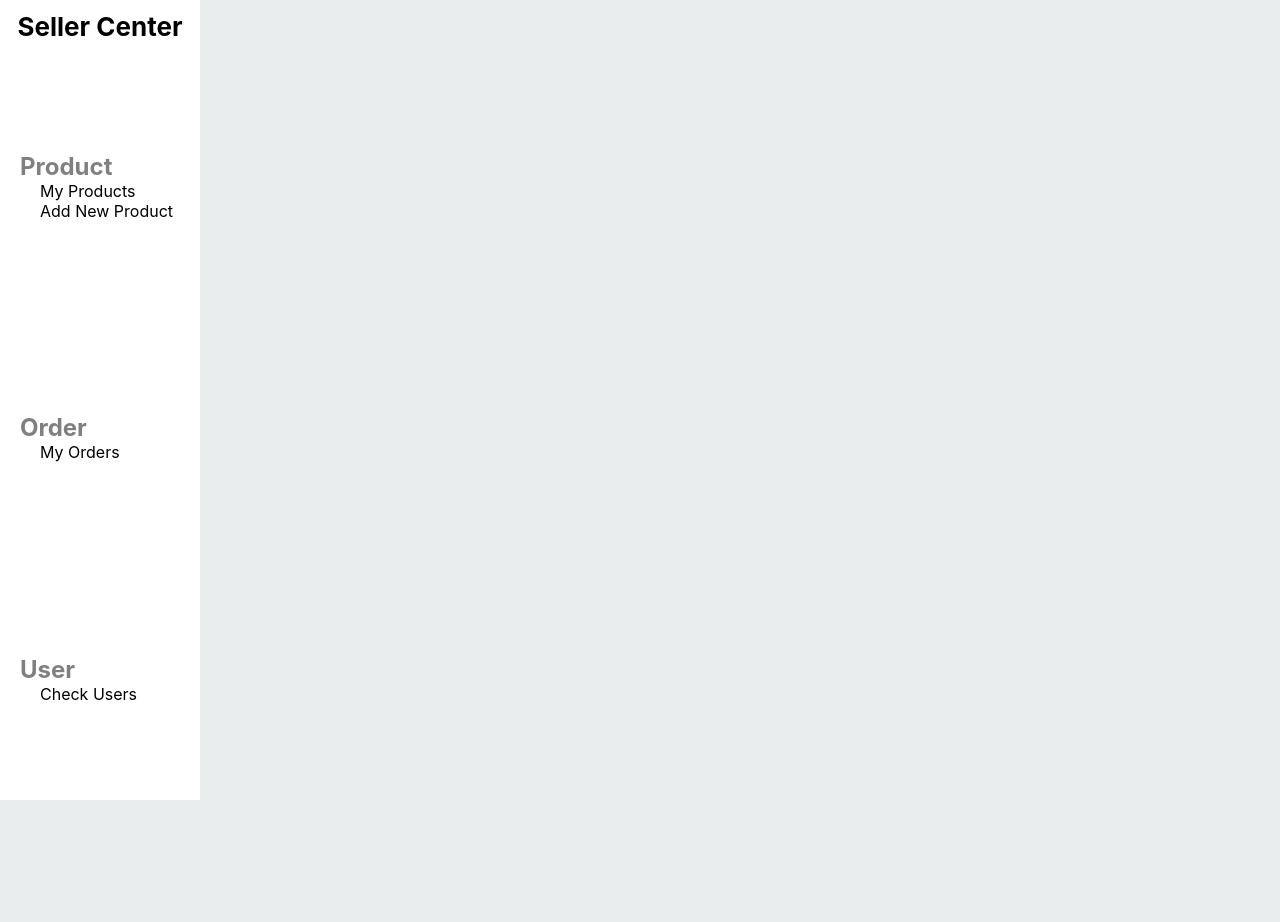
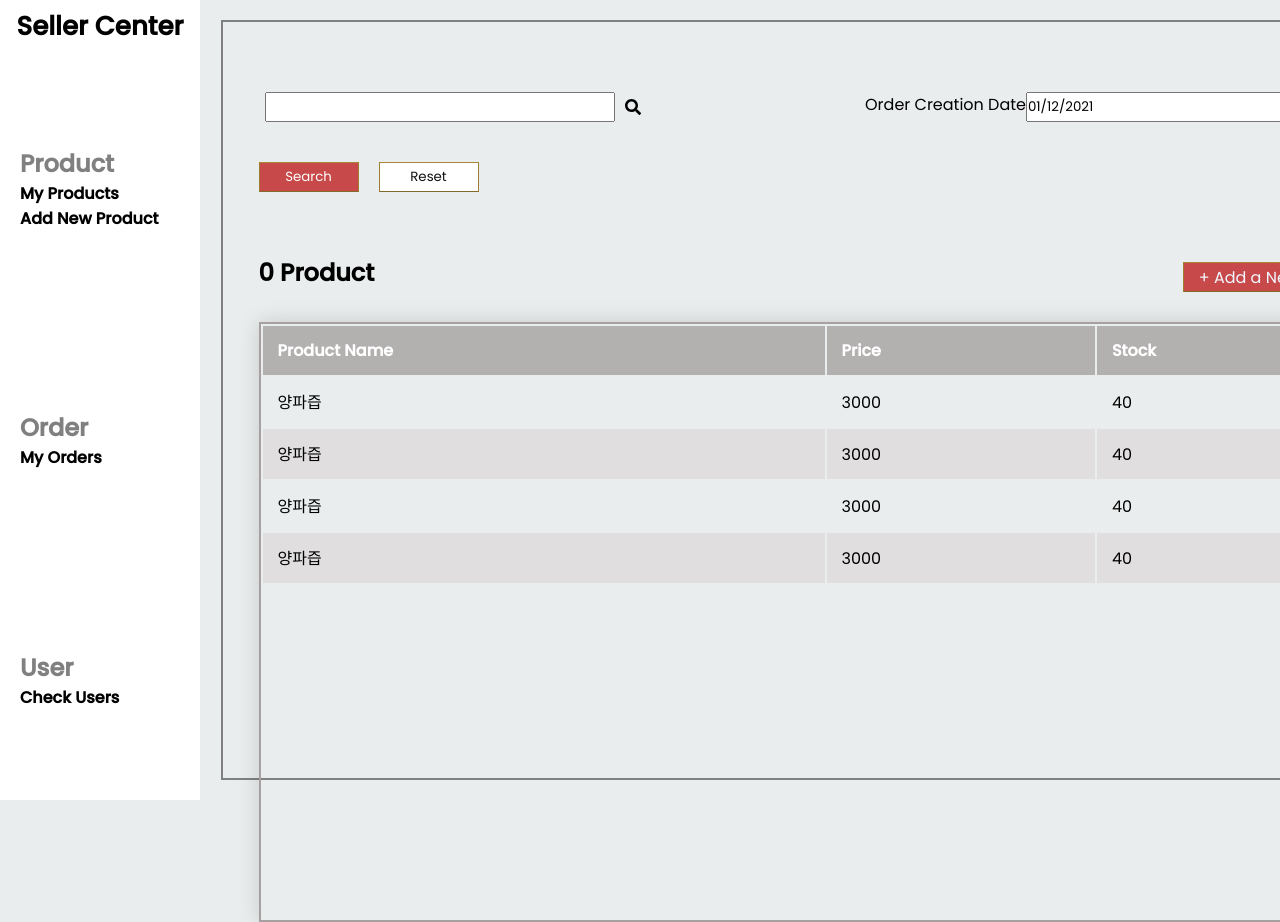
Before and after one commit to yuni02/test, a React (Create React App) app: page /seller/order in a window 1280 px wide. Shown: the top 922 px of the page. Before the commit the page ends 800 px from the top, so only its background shows below. Built offline with nearby package versions, Linux system fonts and the light colour scheme.

Commit message:
feat:add order component with datepicker used datepicker and react-icons libraries added-by:sumin

```diff
--- a/package.json
+++ b/package.json
@@ -15,7 +15,9 @@
     "@testing-library/user-event": "^12.6.0",
     "react": "^17.0.1",
     "react-currency-format": "^1.0.0",
+    "react-datepicker": "^3.4.1",
     "react-dom": "^17.0.1",
+    "react-icons": "^4.1.0",
     "react-router-dom": "^5.2.0",
     "react-scripts": "4.0.1",
     "web-vitals": "^0.2.4"
--- a/public/index.html
+++ b/public/index.html
@@ -24,6 +24,8 @@
       work correctly both with client-side routing and a non-root public URL.
       Learn how to configure a non-root public URL by running `npm run build`.
     -->
+    <link rel="preconnect" href="https://fonts.gstatic.com">
+<link href="https://fonts.googleapis.com/css2?family=Poppins:wght@400;500&display=swap" rel="stylesheet">
     <title>React App</title>
   </head>
   <body>
--- a/src/App.css
+++ b/src/App.css
@@ -2,4 +2,5 @@
   margin: 0;
   padding: 0;
   box-sizing: border-box;
+  font-family: 'Poppins', sans-serif;
 }
--- a/src/index.css
+++ b/src/index.css
@@ -2,14 +2,17 @@
   margin: 0;
   padding: 0;
   box-sizing: border-box;
+  font-family: 'Poppins', sans-serif;
 }
 
 body {
   background: rgb(234, 237, 237);
   margin: 0;
-  font-family: -apple-system, BlinkMacSystemFont, 'Segoe UI', 'Roboto', 'Oxygen',
+  /* font-family: -apple-system, BlinkMacSystemFont, 'Segoe UI', 'Roboto', 'Oxygen',
     'Ubuntu', 'Cantarell', 'Fira Sans', 'Droid Sans', 'Helvetica Neue',
-    sans-serif;
+    sans-serif; */
+  font-family: 'Poppins', sans-serif;
+
   -webkit-font-smoothing: antialiased;
   -moz-osx-font-smoothing: grayscale;
 }
--- a/src/index.js
+++ b/src/index.js
@@ -6,6 +6,8 @@ import reportWebVitals from './reportWebVitals';
 import * as serviceWorker from "./serviceWorker";
 import reducer, {initialState} from "./StateProvider/Reducer";
 import {StateProvider} from './StateProvider/StateProvider'
+
+
 
 ReactDOM.render(
   <React.StrictMode>
--- a/src/seller/Navbar.css
+++ b/src/seller/Navbar.css
@@ -29,6 +29,9 @@
   flex-direction: column;
 }
 
+.navbar__link > p {
+}
+
 .navbar__link > h2 {
   color: gray;
 }
--- a/src/seller/Navbar.js
+++ b/src/seller/Navbar.js
@@ -1,32 +1,43 @@
 import React from 'react'
 import './Navbar.css'
 import { FontAwesomeIcon } from '@fortawesome/react-fontawesome'
+import {Link} from 'react-router-dom'
 
 function Navbar() {
     return (
         <div className="navbar">
+            <Link to="/seller">
                 <div className="navbar__logo">
                     <h1>Seller Center</h1>
                 </div>
+            </Link>
                 <div className="navbar__links">
                     <div className="navbar__link">
                         <h2>
                         Product
                         </h2>
-                        <p>My Products</p>
-                        <p>Add New Product</p>
+                        <Link to="/seller/product">
+                            <p>My Products</p>
+                        </Link>
+                        <Link to="/seller/addProduct">
+                            <p>Add New Product</p>
+                        </Link>
                     </div>
                     <div className="navbar__link">
                         <h2>
                             Order
                         </h2>
-                        <p>My Orders</p>
+                        <Link to="/seller/order">
+                            <p>My Orders</p>
+                        </Link>
                     </div>
                     <div className="navbar__link">
                         <h2>
                             User
                         </h2>
-                        <p>Check Users</p>
+                        <Link to="/seller/user">
+                            <p>Check Users</p>
+                        </Link>
                     </div>
                 </div>
 
--- a/src/seller/Order.css
+++ b/src/seller/Order.css
@@ -0,0 +1,120 @@
+.order {
+  width: 100%;
+  display: flex;
+  justify-content: center;
+  margin-top: 20px;
+}
+
+.order__container {
+  /* background: rgb(182, 167, 167); */
+  width: 1200px;
+  height: 95vh;
+  display: grid;
+  grid-template-columns: 1fr;
+  grid-template-rows: 100px 100px 100px 1fr;
+  border: 2px solid gray;
+}
+
+.order__searchbar {
+  width: 600px;
+  display: flex;
+  align-items: center;
+}
+
+.order__searchbar > input {
+  margin-right: 10px;
+}
+
+select {
+  height: 30px;
+}
+
+input {
+  height: 30px;
+  width: 350px;
+}
+
+.order__search {
+  display: flex;
+  align-items: flex-end;
+  justify-content: center;
+  /* background: rgb(121, 112, 112); */
+}
+
+.order__category {
+  display: flex;
+}
+
+.order__button {
+  display: flex;
+  margin-left: 36px;
+  align-items: center;
+}
+
+.search-button {
+  margin-right: 20px;
+  width: 100px;
+  height: 30px;
+  color: white;
+  background: rgb(200, 73, 73);
+}
+
+.reset-button {
+  width: 100px;
+  height: 30px;
+  background: white;
+}
+
+.order__info {
+  display: flex;
+  align-items: center;
+  justify-content: space-between;
+  /* background: purple; */
+  margin-left: 36px;
+  margin-right: 36px;
+}
+
+.order__info > button {
+  width: 200px;
+  height: 30px;
+  color: aliceblue;
+  background: rgb(200, 73, 73);
+  font-size: medium;
+}
+
+.order__table {
+  /* background: wheat; */
+  margin-left: 36px;
+  width: 1130px;
+  height: 600px;
+  border: 2px solid rgb(167, 160, 160);
+  border-collapse: collapse;
+  box-shadow: 0 0 20px rgba(0, 0, 0, 0.15);
+}
+
+table {
+  width: 1125px;
+  text-align: left;
+}
+
+.order__table thead {
+  background-color: rgb(179, 176, 176);
+  color: #ffffff;
+}
+
+.order__table th,
+td {
+  padding: 12px 15px;
+}
+
+.order__table tbody tr {
+  border-bottom: 1px solid #c7c3c3;
+}
+
+.order__table tbody tr:nth-of-type(even) {
+  background-color: #e0dede;
+}
+
+.order__table tbody tr:last-of-type {
+  border-bottom: 2px solid #009879;
+}
--- a/src/seller/Order.js
+++ b/src/seller/Order.js
@@ -0,0 +1,73 @@
+import React, {useState} from 'react'
+import './Order.css'
+import {FaSearch} from 'react-icons/fa';
+import DatePicker from "react-datepicker";
+
+import "react-datepicker/dist/react-datepicker.css";
+function Order() {
+
+    const [startDate, setStartDate] = useState(new Date());
+
+    return (
+        <div className="order">
+            <div className="order__container">
+                <div className="order__search">
+                    <form className="order__searchbar">
+                        <input type="text" />
+                        <FaSearch className="search-icon"/>
+                    </form>
+                    <div className="order__category">
+                        <p>Order Creation Date</p>
+                        <DatePicker
+                        selected={startDate}
+                        onChange={date => setStartDate(date)} />
+                    </div>
+                </div>
+                <div className="order__button">
+                    <button className="search-button">Search</button>
+                    <button className="reset-button">Reset</button>
+                </div>
+                <div className="order__info">
+                    <h2>0 Product</h2>
+                    <button>+ Add a New Product</button>
+                </div>
+                <div className="order__table">
+                    <table>
+                        <thead>
+                            <th>Product Name</th>
+                            <th>Price</th>
+                            <th>Stock</th>
+                        </thead>
+                        <tbody>
+                            <tr>
+                                <td>양파즙</td>
+                                <td>3000</td>
+                                <td>40
+                        </td>
+
+                            </tr>
+                            <tr>
+                                <td>양파즙</td>
+                                <td>3000</td>
+                                <td>40</td>
+
+                            </tr>
+                            <tr>
+                                <td>양파즙</td>
+                                <td>3000</td>
+                                <td>40</td>
+                            </tr>
+                            <tr>
+                                <td>양파즙</td>
+                                <td>3000</td>
+                                <td>40</td>
+                            </tr>
+                        </tbody>
+                    </table>
+                </div>
+            </div>
+        </div>
+    )
+}
+
+export default Order
--- a/src/seller/Seller.css
+++ b/src/seller/Seller.css
@@ -1,3 +1,7 @@
+* {
+  font-family: 'Poppins', sans-serif;
+}
+
 .seller {
   display: flex;
   min-width: 1441px;
--- a/src/seller/Seller.js
+++ b/src/seller/Seller.js
@@ -1,6 +1,7 @@
 import React from 'react'
 import Navbar from './Navbar'
 import SellerProduct from './SellerProduct'
+import Order from './Order'
 import {BrowserRouter as Router, Switch, Route} from "react-router-dom";
 import './Seller.css'
 
@@ -13,6 +14,10 @@ function Seller() {
                     <Route path='/seller/product'>
                         <Navbar />
                         <SellerProduct />
+                    </Route>
+                    <Route path='/seller/order'>
+                        <Navbar />
+                        <Order />
 
                     </Route>
                     <Route path='/seller'>
--- a/src/seller/SellerProduct.css
+++ b/src/seller/SellerProduct.css
@@ -6,17 +6,13 @@
 }
 
 .sellerProduct__container {
-  background: rgb(182, 167, 167);
+  /* background: rgb(182, 167, 167); */
   width: 1200px;
   height: 95vh;
   display: grid;
   grid-template-columns: 1fr;
   grid-template-rows: 100px 100px 100px 1fr;
   border: 2px solid gray;
-}
-
-.sellerProduct__searchbar {
-  width: 600px;
 }
 
 select {
@@ -31,8 +27,12 @@ input {
 .sellerProduct__search {
   display: flex;
   align-items: flex-end;
-  justify-content: center;
   background: rgb(121, 112, 112);
+}
+
+.sellerProduct__searchbar {
+  width: 600px;
+  margin-left: 36px;
 }
 
 .sellerProduct__category {
@@ -47,7 +47,7 @@ input {
   display: flex;
   margin-left: 36px;
   align-items: center;
-  background: blue;
+  /* background: blue; */
 }
 
 .search-button {
@@ -68,7 +68,7 @@ input {
   display: flex;
   align-items: center;
   justify-content: space-between;
-  background: purple;
+  /* background: purple; */
   margin-left: 36px;
   margin-right: 36px;
 }
@@ -82,11 +82,11 @@ input {
 }
 
 .sellerProduct__table {
-  background: wheat;
+  /* background: wheat; */
   margin-left: 36px;
   width: 1130px;
   height: 600px;
-  border: 2px solid gray;
+  border: 2px solid rgb(167, 160, 160);
   border-collapse: collapse;
   box-shadow: 0 0 20px rgba(0, 0, 0, 0.15);
 }
@@ -97,7 +97,7 @@ table {
 }
 
 .sellerProduct__table thead {
-  background-color: gray;
+  background-color: rgb(179, 176, 176);
   color: #ffffff;
 }
 
@@ -107,11 +107,11 @@ td {
 }
 
 .sellerProduct__table tbody tr {
-  border-bottom: 1px solid #dddddd;
+  border-bottom: 1px solid #c7c3c3;
 }
 
 .sellerProduct__table tbody tr:nth-of-type(even) {
-  background-color: #e2dede;
+  background-color: #e0dede;
 }
 
 .sellerProduct__table tbody tr:last-of-type {
```
Also changed, not shown: 2 other files (tests, documents, lock files or other folders).
